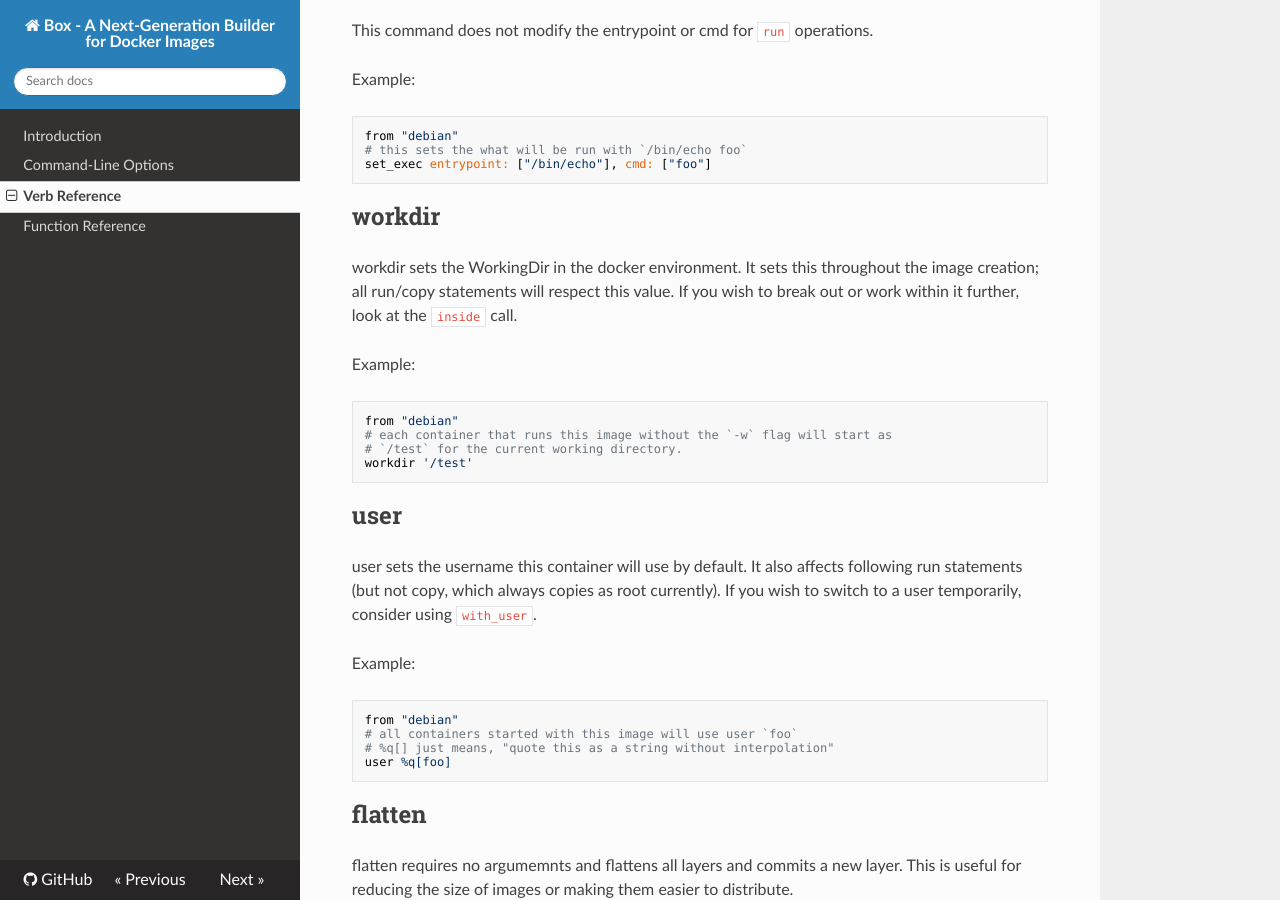
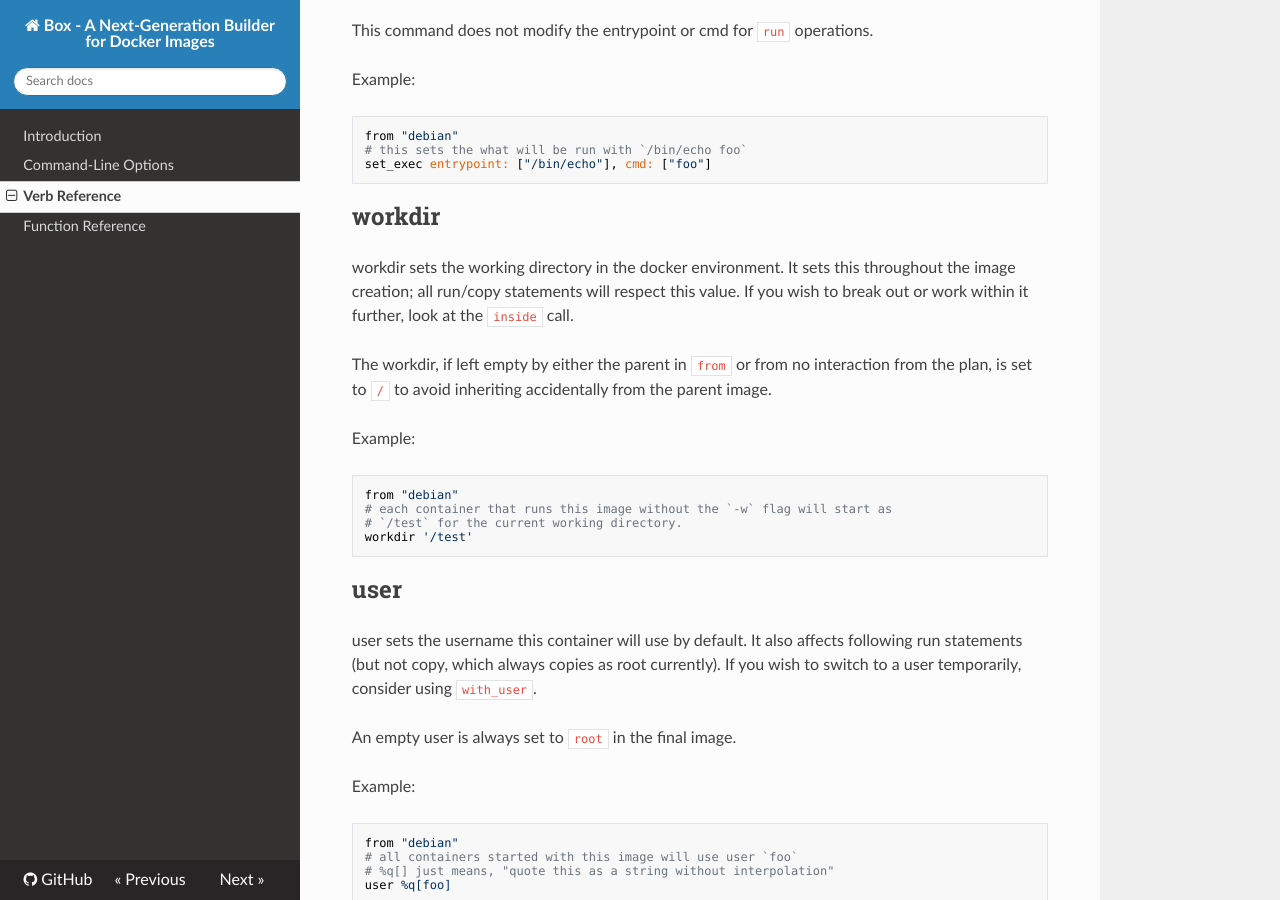
Before and after one commit to box-builder/box, an MkDocs documentation site: the page built from docs/verbs.md, in a window 1280 px wide and 900 px high, scrolled down 378 px. Built offline with MkDocs 1.6.1, drawn with Linux system fonts in a browser that asks for light colours; nearby versions of some CDN libraries; old or Windows-style settings are respelled for this version of MkDocs; some of the changed text lies outside the part shown.

Commit message:
docs: Tweaks to documentation based on changes we made in the last few commits
Signed-off-by: Erik Hollensbe <github@hollensbe.org>

```diff
--- a/docs/verbs.md
+++ b/docs/verbs.md
@@ -23,10 +23,14 @@ set_exec entrypoint: ["/bin/echo"], cmd: ["foo"]
 
 ## workdir
 
-workdir sets the WorkingDir in the docker environment. It sets this
+workdir sets the working directory in the docker environment. It sets this
 throughout the image creation; all run/copy statements will respect this
 value. If you wish to break out or work within it further, look at the
 `inside` call.
+
+The workdir, if left empty by either the parent in `from` or from no
+interaction from the plan, is set to `/` to avoid inheriting accidentally from
+the parent image.
 
 Example:
 
@@ -43,6 +47,8 @@ user sets the username this container will use by default. It also affects
 following run statements (but not copy, which always copies as root
 currently). If you wish to switch to a user temporarily, consider using
 `with_user`.
+
+An empty user is always set to `root` in the final image.
 
 Example:
 
@@ -108,6 +114,8 @@ also sets the initial layer and must be called before several operations.
 
 Using `from` overwrites all container configuration, including `workdir`,
 `user`, `env`, `cmd`, and `entrypoint`.
+
+It is generally expected that `from` is called first in a build plan.
 
 Example:
 
```
